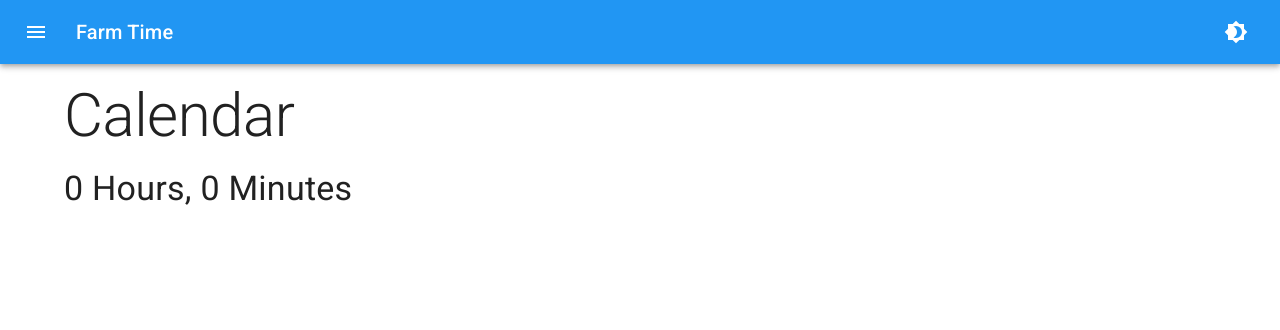
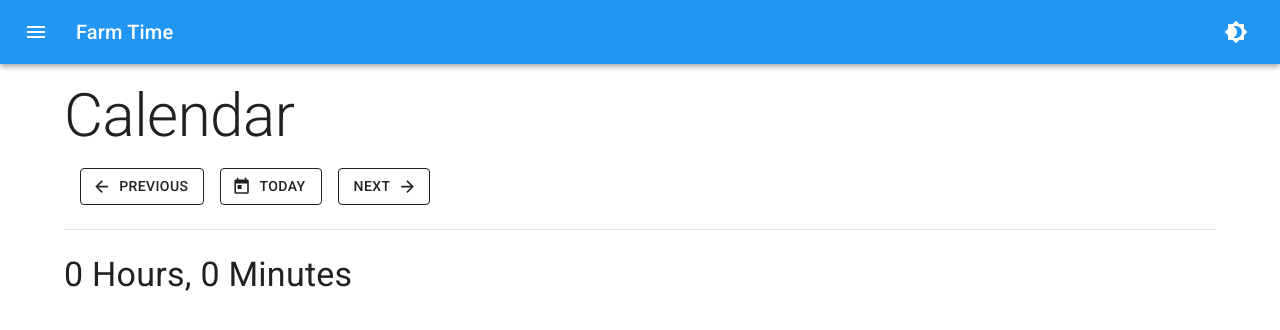
Before and after one commit to sam-hunt/farm-time, a React (Create React App) app: page /calendar in a window 1280 px wide. Shown: the top 330 px of the page. Built offline with nearby package versions, Linux system fonts and the light colour scheme.

Commit message:
feat: Add change date buttons, clear timerange button to calendar page

```diff
--- a/src/Pages/Calendar/CalendarPage.tsx
+++ b/src/Pages/Calendar/CalendarPage.tsx
@@ -3,9 +3,9 @@ import { useState } from 'react';
 import AdapterDayjs from '@mui/lab/AdapterDayjs';
 import LocalizationProvider from '@mui/lab/LocalizationProvider';
 import TextField from '@mui/material/TextField';
-import { Box, IconButton, Typography, useTheme } from '@mui/material';
+import { Box, Button, Divider, IconButton, Typography, useTheme } from '@mui/material';
 import Icon from '@mdi/react'
-import { mdiPlus, mdiDelete, mdiPencil, mdiCheck, mdiClose } from '@mdi/js';
+import { mdiPlus, mdiDelete, mdiPencil, mdiCheck, mdiClose, mdiArrowLeft, mdiCalendarToday, mdiArrowRight } from '@mdi/js';
 import TimePicker from '@mui/lab/TimePicker';
 import useLocalStorageDayjs from '../../hooks/use-local-storage-dayjs';
 import useHoursForDay from '../../hooks/use-hours-for-day';
@@ -79,6 +79,40 @@ const CalendarPage = () => {
                 Calendar
             </Typography>
             <DateSelectorWithHours value={selectedDate} onChange={(newValue) => setSelectedDate(newValue || today())} />
+            <Button
+                variant='outlined'
+                aria-label='previous day'
+                onClick={() => setSelectedDate(selectedDate.subtract(1, 'day'))}
+                color='inherit'
+                sx={{ ml: 2, mr: 1 }}
+                startIcon={<Icon path={mdiArrowLeft} title='Previous Day' size={0.8} />}
+            >
+                Previous
+            </Button>
+            <Button
+                variant='outlined'
+                aria-label='today'
+                onClick={() => setSelectedDate(today())}
+                color='inherit'
+                sx={{ ml: 1, mr: 1 }}
+                startIcon={<Icon path={mdiCalendarToday} title='Today' size={0.8} />}
+            >
+                Today
+            </Button>
+            <Button
+                variant='outlined'
+                aria-label='next day'
+                onClick={() => setSelectedDate(selectedDate.add(1, 'day'))}
+                color='inherit'
+                endIcon={<Icon path={mdiArrowRight} title='Next Day' size={0.8} />}
+                sx={{ ml: 1, mr: 2 }}
+            >
+                Next
+            </Button>
+            <br /><br />
+            <Divider />
+            <br />
+
             <Typography variant='h4' sx={{ mb: 2 }}>
                 {hoursForDayTotal.totalHours} Hours,&nbsp;
                 {hoursForDayTotal.totalLeftoverMins} Minutes
@@ -100,6 +134,7 @@ const CalendarPage = () => {
                         renderInput={(params: any) => <TextField {...params} variant='standard' style={{ width: '140px' }} />}
                     />
                     {!isEditing ?
+                        // Add hours as new row
                         <IconButton aria-label='Add new hours' onClick={addHours} style={{
                             color: theme.palette.secondary.contrastText,
                             backgroundColor: theme.palette.secondary.main,
@@ -108,21 +143,20 @@ const CalendarPage = () => {
                             <Icon path={mdiPlus} title='Add new hours' size={1} />
                         </IconButton>
                         :
-                        <>
-                            <IconButton aria-label='Add new hours' onClick={saveEdit} style={{
+                        // Save changes to editing row
+                        <IconButton aria-label='Save changes' onClick={saveEdit} style={{
                             color: theme.palette.success.main,
                             marginLeft: '25px',
                         }}>
-                                <Icon path={mdiCheck} title='Add new hours' size={1} />
+                            <Icon path={mdiCheck} title='Save changes' size={1} />
                         </IconButton>
-                            <IconButton aria-label='Add new hours' onClick={discardEdit} style={{
+                    }
+                    <IconButton aria-label='Discard changes' onClick={discardEdit} style={{
                         color: theme.palette.warning.main,
                         marginLeft: '5px',
                     }}>
-                                <Icon path={mdiClose} title='Add new hours' size={1} />
+                        <Icon path={mdiClose} title='Discard changes' size={1} />
                     </IconButton>
-                        </>
-                    }
                 </LocalizationProvider>
             </Box>
 
```
Lines whose indentation alone changed are shown as unchanged.
